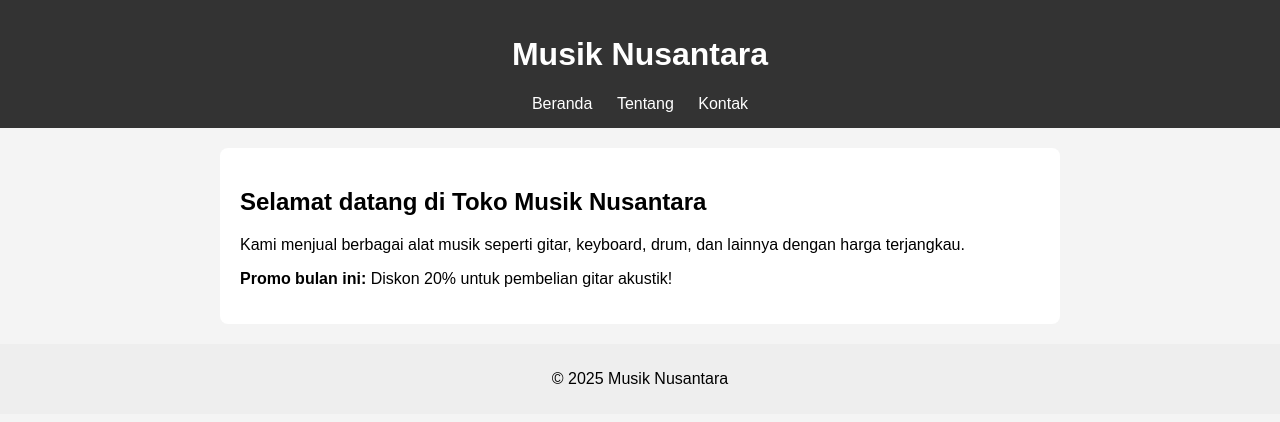
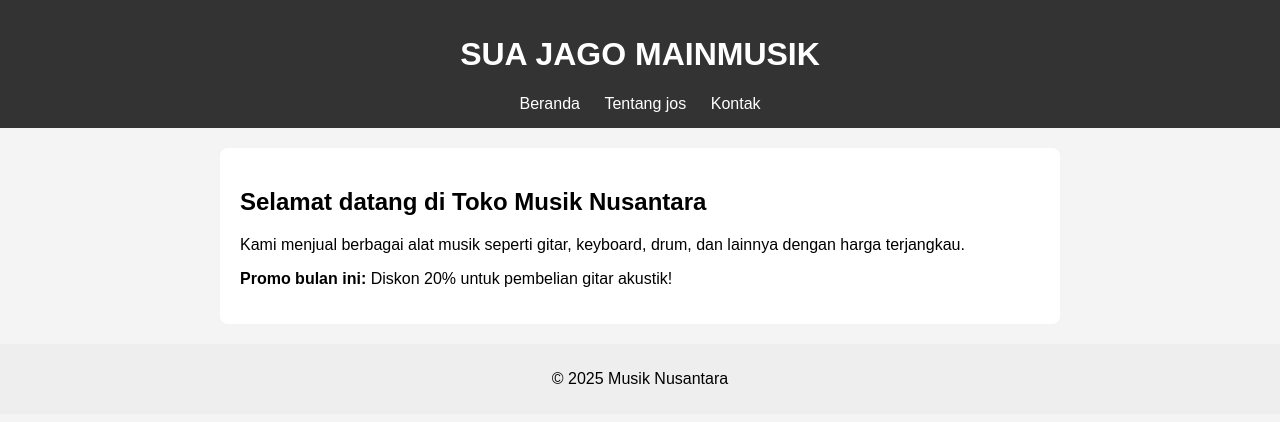
Before and after one commit to JoshCoding-lab/musik-nusantara, a plain HTML site: page index.html in a window 1280 px wide. Drawn offline with Linux system fonts and the light colour scheme.

Commit message:
Update index.html

```diff
--- a/index.html
+++ b/index.html
@@ -2,15 +2,15 @@
 <html lang="id">
 <head>
   <meta charset="UTF-8">
-  <title>Musik Nusantara</title>
+  <title>Ini TOKO AWALAN JOSHUA</title>
   <link rel="stylesheet" href="style.css">
 </head>
 <body>
   <header>
-    <h1>Musik Nusantara</h1>
+    <h1>SUA JAGO MAINMUSIK</h1>
     <nav>
       <a href="index.html">Beranda</a>
-      <a href="about.html">Tentang</a>
+      <a href="about.html">Tentang jos</a>
       <a href="contact.html">Kontak</a>
     </nav>
   </header>
```
